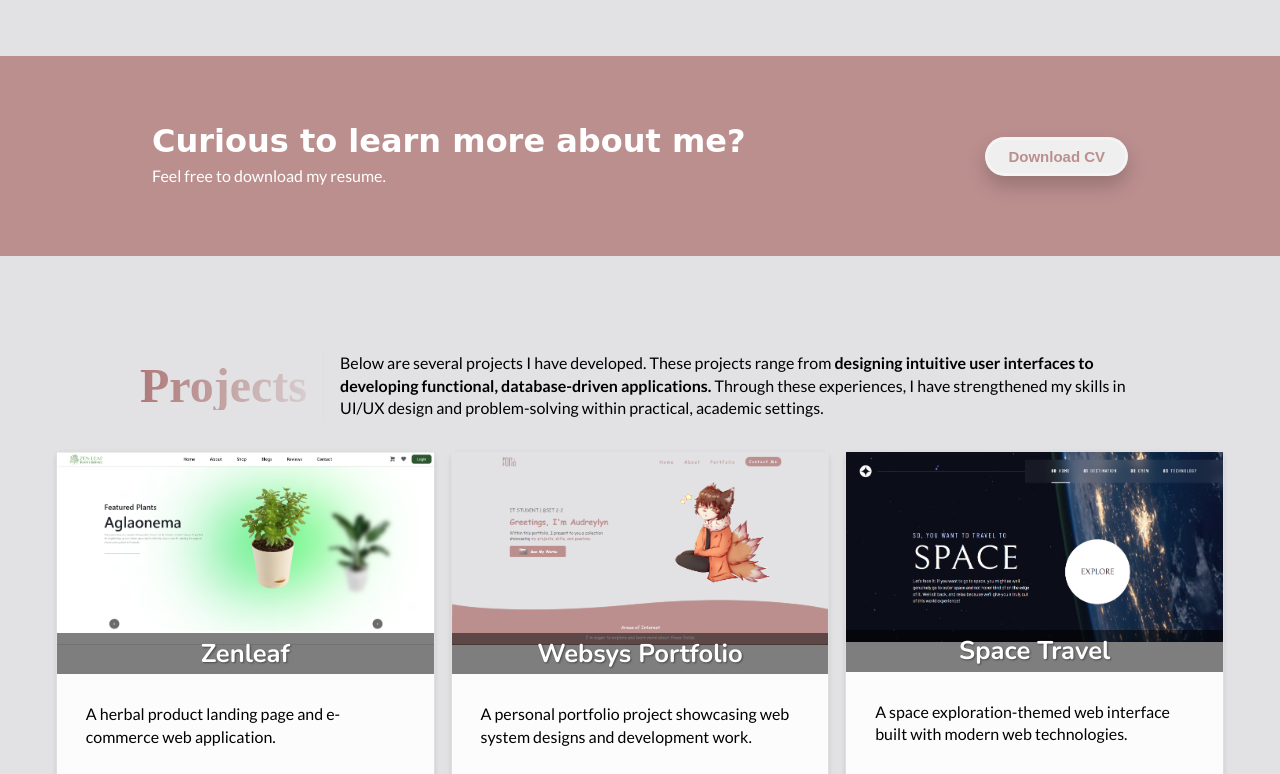
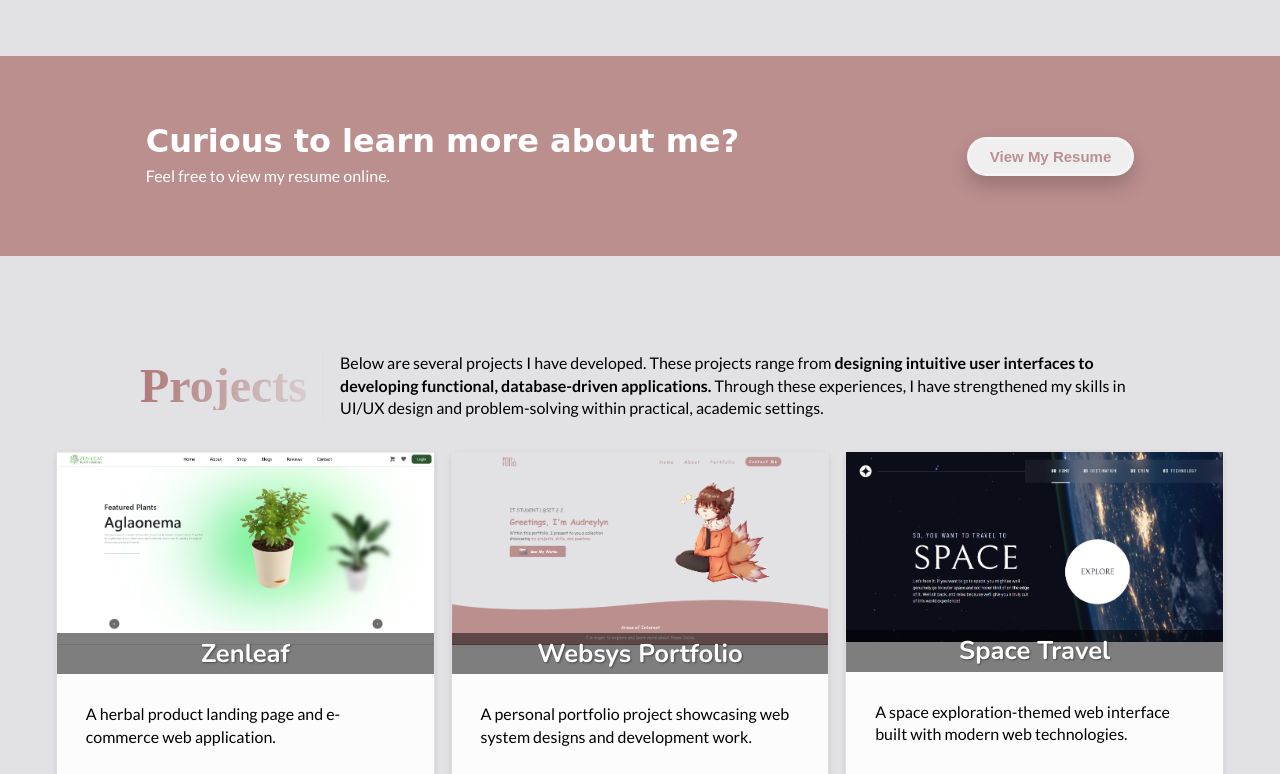
Before and after one commit to audreylyn/MyPortfolio, a plain HTML site: page index.html in a window 1280 px wide. Shown: the part 1660-2434 px from the top of the page. Drawn offline with nearby package versions, Linux system fonts and the light colour scheme.

Commit message:
Update index.html

```diff
--- a/index.html
+++ b/index.html
@@ -352,11 +352,11 @@
       <section id="cv" class="cta1 section-spacing">
         <div class="cv-wrapper-1">
           <h1 class="cv-title">Curious to learn more about me?</h1>
-          <p class="cv-subtitle">Feel free to download my resume.</p>
+          <p class="cv-subtitle">Feel free to view my resume online.</p>
         </div>
         <div class="cv-wrapper-2">
           <a target="_blank" rel="noopener" href="./pages/cv.html">
-            <button class="button-cv">Download CV</button>
+            <button class="button-cv">View My Resume</button>
           </a>
         </div>
       </section>
```
